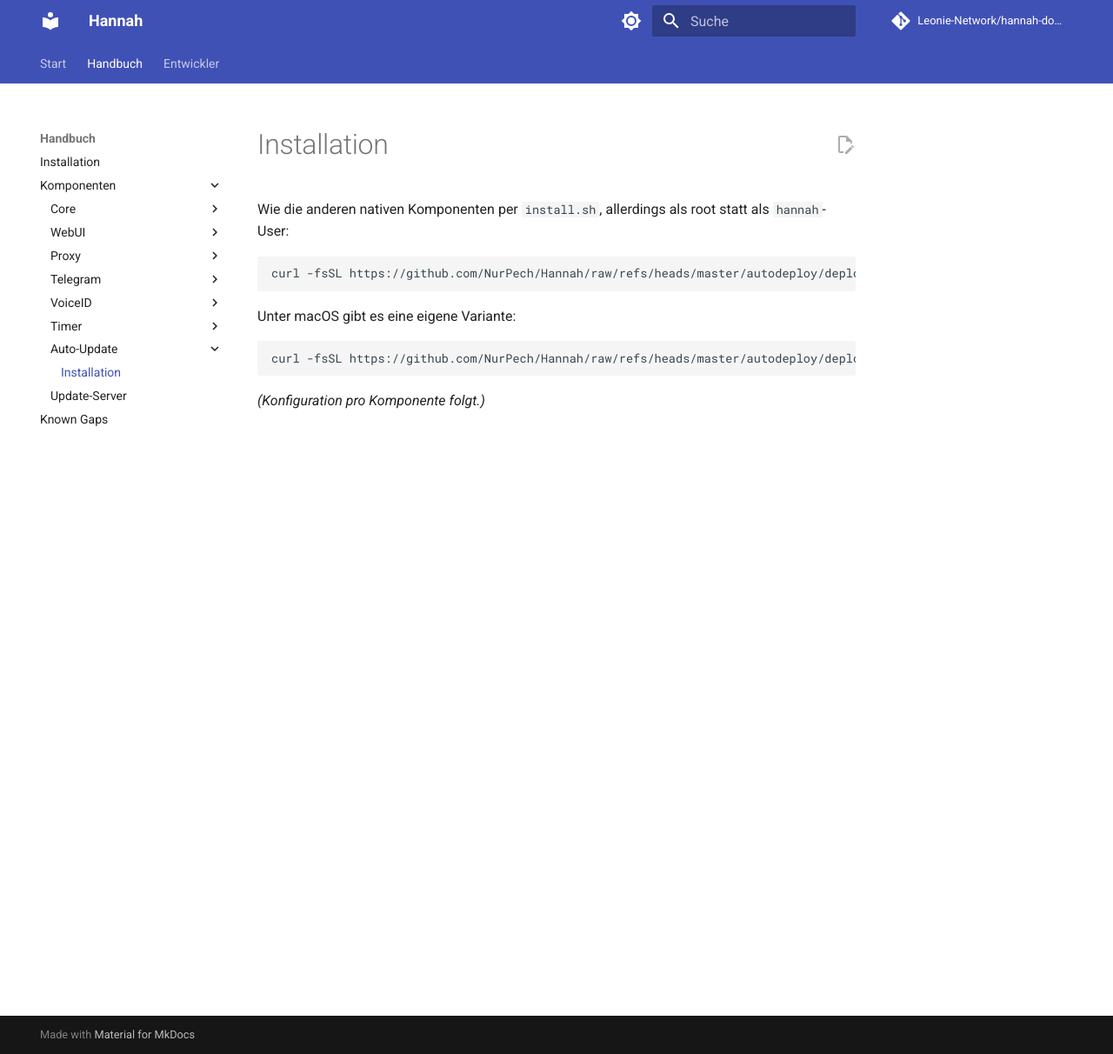
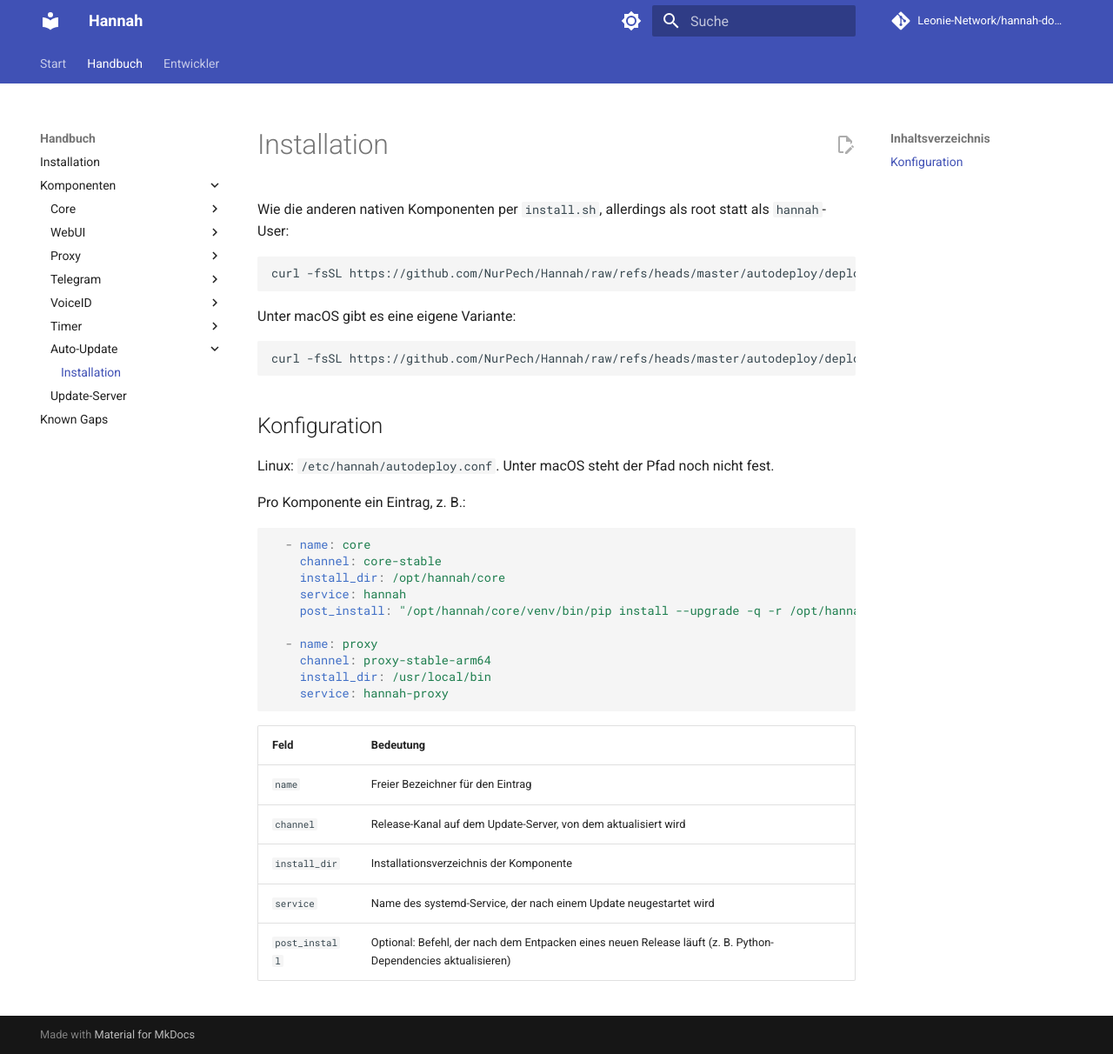
Before and after one commit to Leonie-Network/hannah-docs, an MkDocs documentation site: the page built from docs/components/auto-update/installation.md, in a window 1280 px wide and 1212 px high. Shown: the whole window at 87% size. Built offline with MkDocs 1.6.1 and Material for MkDocs 9.7.7, drawn with Linux system fonts in a browser that asks for light colours; comment, search, counter and statistics services are not loaded.

Commit message:
docs: document Auto-Update config file format and location
Co-Authored-By: Claude Sonnet 5 <noreply@anthropic.com>

````diff
--- a/docs/components/auto-update/installation.md
+++ b/docs/components/auto-update/installation.md
@@ -13,4 +13,29 @@ Unter macOS gibt es eine eigene Variante:
 curl -fsSL https://github.com/NurPech/Hannah/raw/refs/heads/master/autodeploy/deploy/install-macos.sh | sudo bash
 ```
 
-*(Konfiguration pro Komponente folgt.)*
+## Konfiguration
+
+Linux: `/etc/hannah/autodeploy.conf`. Unter macOS steht der Pfad noch nicht fest.
+
+Pro Komponente ein Eintrag, z. B.:
+
+```yaml
+  - name: core
+    channel: core-stable
+    install_dir: /opt/hannah/core
+    service: hannah
+    post_install: "/opt/hannah/core/venv/bin/pip install --upgrade -q -r /opt/hannah/core/requirements.txt"
+
+  - name: proxy
+    channel: proxy-stable-arm64
+    install_dir: /usr/local/bin
+    service: hannah-proxy
+```
+
+| Feld | Bedeutung |
+|---|---|
+| `name` | Freier Bezeichner für den Eintrag |
+| `channel` | Release-Kanal auf dem Update-Server, von dem aktualisiert wird |
+| `install_dir` | Installationsverzeichnis der Komponente |
+| `service` | Name des systemd-Service, der nach einem Update neugestartet wird |
+| `post_install` | Optional: Befehl, der nach dem Entpacken eines neuen Release läuft (z. B. Python-Dependencies aktualisieren) |
````
